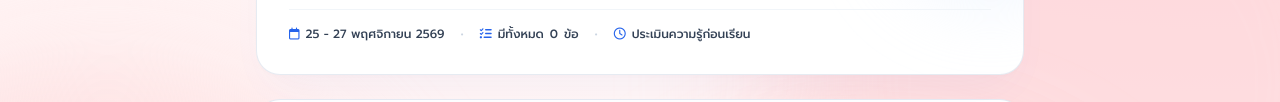
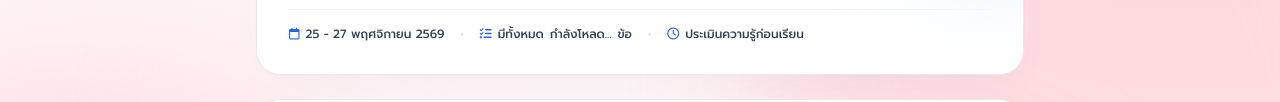
Before and after one commit to EnvOcc01/envocc-form, a plain HTML site: page posttest.html in a window 1280 px wide. Shown: the part 164-266 px from the top of the page. Drawn offline with nearby package versions, Linux system fonts and the light colour scheme; some packages are replaced by stand-ins of ours; a script that the page names is missing.

Commit message:
Add files via upload

```diff
--- a/posttest.html
+++ b/posttest.html
@@ -207,7 +207,7 @@
                     <span class="text-slate-300">•</span>
                     <span class="flex items-center gap-1.5 font-medium text-slate-700">
                         <i class="fa-solid fa-list-check text-blue-600"></i>
-                        มีทั้งหมด <span id="questionTotalHeader">0</span> ข้อ
+                        มีทั้งหมด <span id="questionTotalHeader">กำลังโหลด...</span> ข้อ
                     </span>
                     <span class="text-slate-300">•</span>
                     <span class="flex items-center gap-1.5 font-medium text-slate-700">
@@ -445,7 +445,7 @@
                                 <span class="w-2 h-2 rounded-full bg-blue-600 animate-pulse"></span>
                                 <span class="font-bold text-blue-700 text-sm sm:text-base">
                                     ข้อที่ตอบแล้ว <span id="answeredCounterDisplay">0</span> จาก <span
-                                        id="questionTotalDisplay">0</span> ข้อ
+                                        id="questionTotalDisplay">กำลังโหลด...</span> ข้อ
                                 </span>
                             </div>
                             <div class="flex items-center gap-2">
@@ -957,8 +957,9 @@
         function updateProgress() {
             let answeredCount = 0;
             const total = posttestQuestions.length;
-            document.getElementById('questionTotalHeader').textContent = total;
-            document.getElementById('questionTotalDisplay').textContent = total;
+            const questionTotalText = total > 0 ? total : 'กำลังโหลด...';
+            document.getElementById('questionTotalHeader').textContent = questionTotalText;
+            document.getElementById('questionTotalDisplay').textContent = questionTotalText;
 
             posttestQuestions.forEach(q => {
                 const selected = document.querySelector(`input[name="question_${q.id}"]:checked`);
```
Also changed, not shown: pretest.html (+5 -4 lines), staging-posttest.html (+5 -4 lines), staging-pretest.html (+5 -4 lines).
